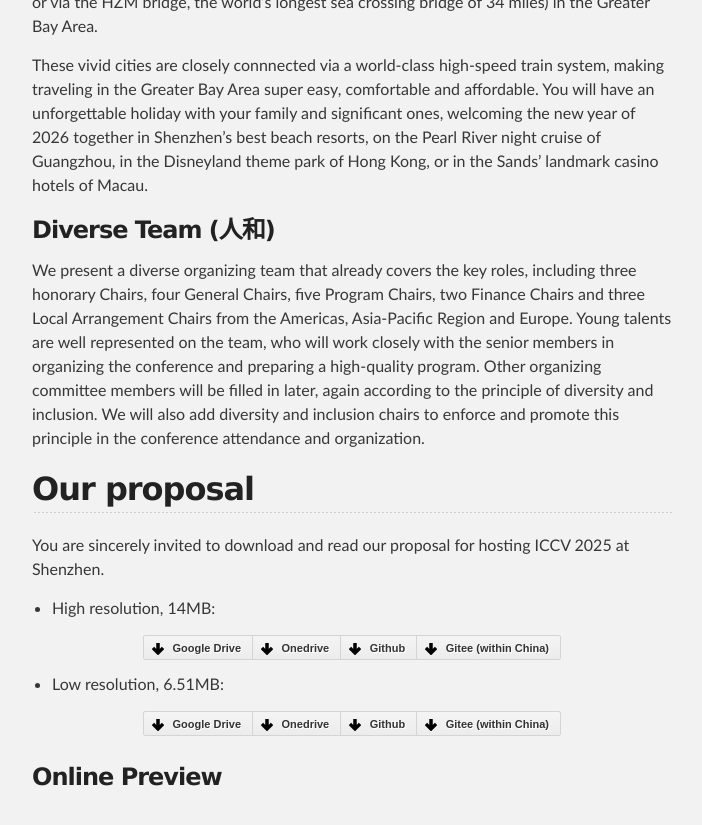
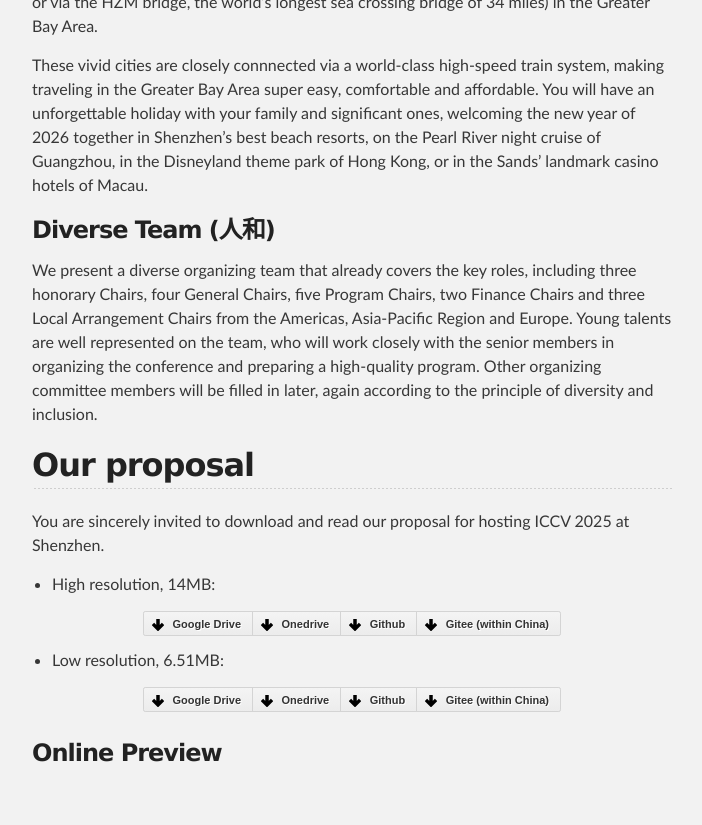
Before and after one commit to iccv2025shenzhen/iccv2025shenzhen, a Jekyll site: the page built from index.md, in a window 1280 px wide and 900 px high, scrolled down 1972 px. Shown: the top 825 px of the window, without its empty margins (288-990 px from the left). Built offline with Jekyll 4.4.1, drawn with Linux system fonts in a browser that asks for light colours; our own code applies the rules of GitHub Pages for plain Markdown files.

Commit message:
Update index.md

```diff
--- a/index.md
+++ b/index.md
@@ -47,7 +47,7 @@
 
 ### Diverse Team (人和)
 
-We present a diverse organizing team that already covers the key roles, including three honorary Chairs, four General Chairs, five Program Chairs, two Finance Chairs and three Local Arrangement Chairs from the Americas, Asia-Pacific Region and Europe. Young talents are well represented on the team, who will work closely with the senior members in organizing the conference and preparing a high-quality program. Other organizing committee members will be filled in later, again according to the principle of diversity and inclusion.  We will also add diversity and inclusion chairs to enforce and promote this principle in the conference attendance and organization.
+We present a diverse organizing team that already covers the key roles, including three honorary Chairs, four General Chairs, five Program Chairs, two Finance Chairs and three Local Arrangement Chairs from the Americas, Asia-Pacific Region and Europe. Young talents are well represented on the team, who will work closely with the senior members in organizing the conference and preparing a high-quality program. Other organizing committee members will be filled in later, again according to the principle of diversity and inclusion.
 
 
 <!-- ## Our proposal
```
